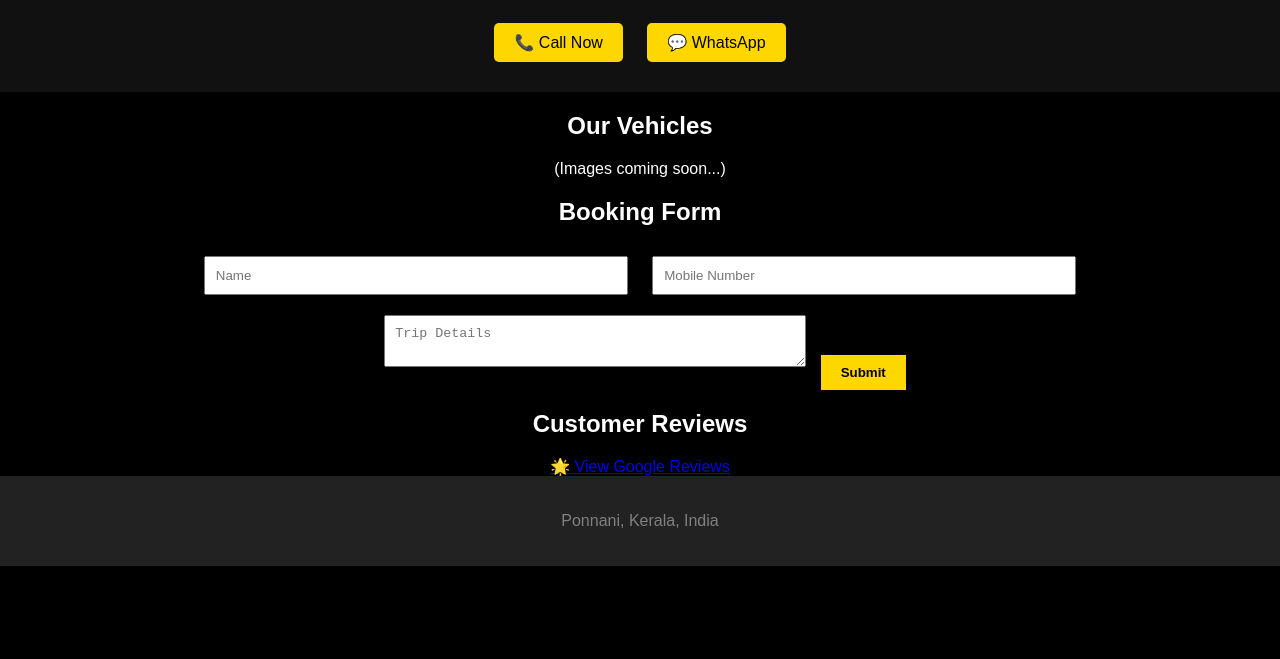
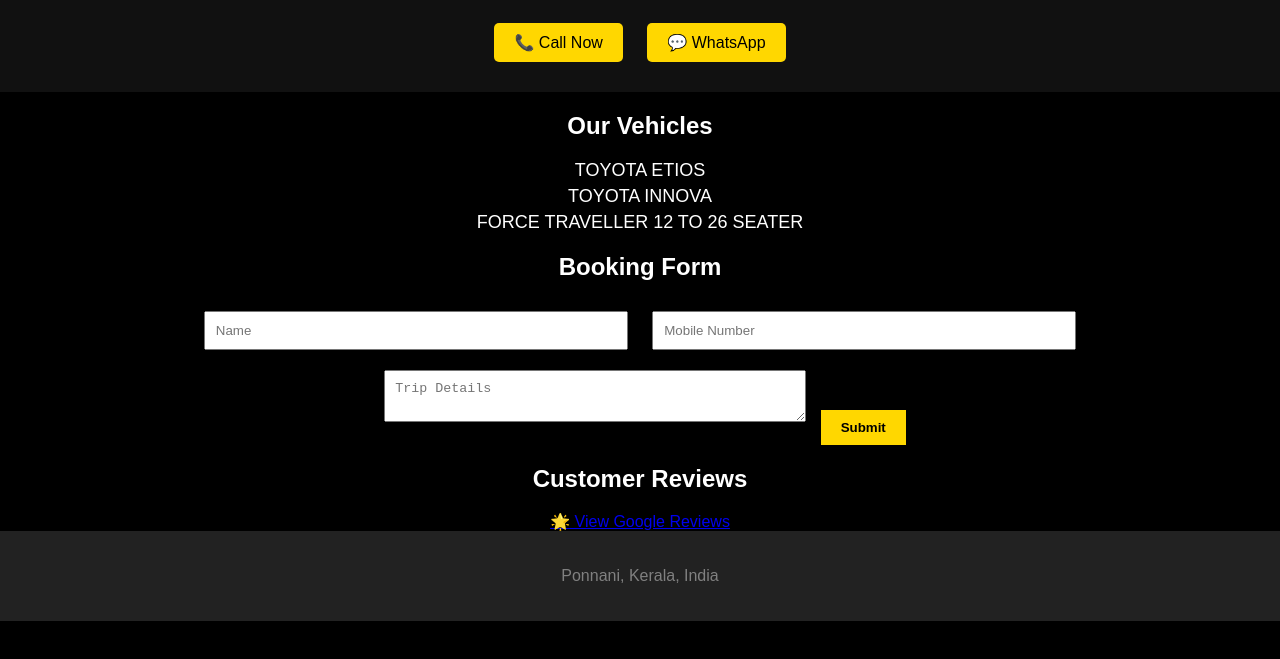
Before and after one commit to hodophiletravelines/hodophiletravelines.github.io, a plain HTML site: page index.html in a window 1280 px wide. Shown: the part 121-780 px from the top of the page. Drawn offline with Linux system fonts and the light colour scheme.

Commit message:
Add files via upload

```diff
--- a/index.html
+++ b/index.html
@@ -17,7 +17,11 @@
 
   <section class="gallery">
     <h2>Our Vehicles</h2>
-    <p>(Images coming soon...)</p>
+    <ul class="vehicle-list">
+      <li>TOYOTA ETIOS</li>
+      <li>TOYOTA INNOVA</li>
+      <li>FORCE TRAVELLER 12 TO 26 SEATER</li>
+    </ul>
   </section>
 
   <section class="booking">
--- a/style.css
+++ b/style.css
@@ -23,6 +23,15 @@
 .gallery {
   margin-top: 20px;
 }
+.vehicle-list {
+  list-style: none;
+  padding: 0;
+  margin: 10px 0;
+}
+.vehicle-list li {
+  font-size: 18px;
+  margin: 5px 0;
+}
 .booking input, .booking textarea {
   width: 80%;
   max-width: 400px;
```
